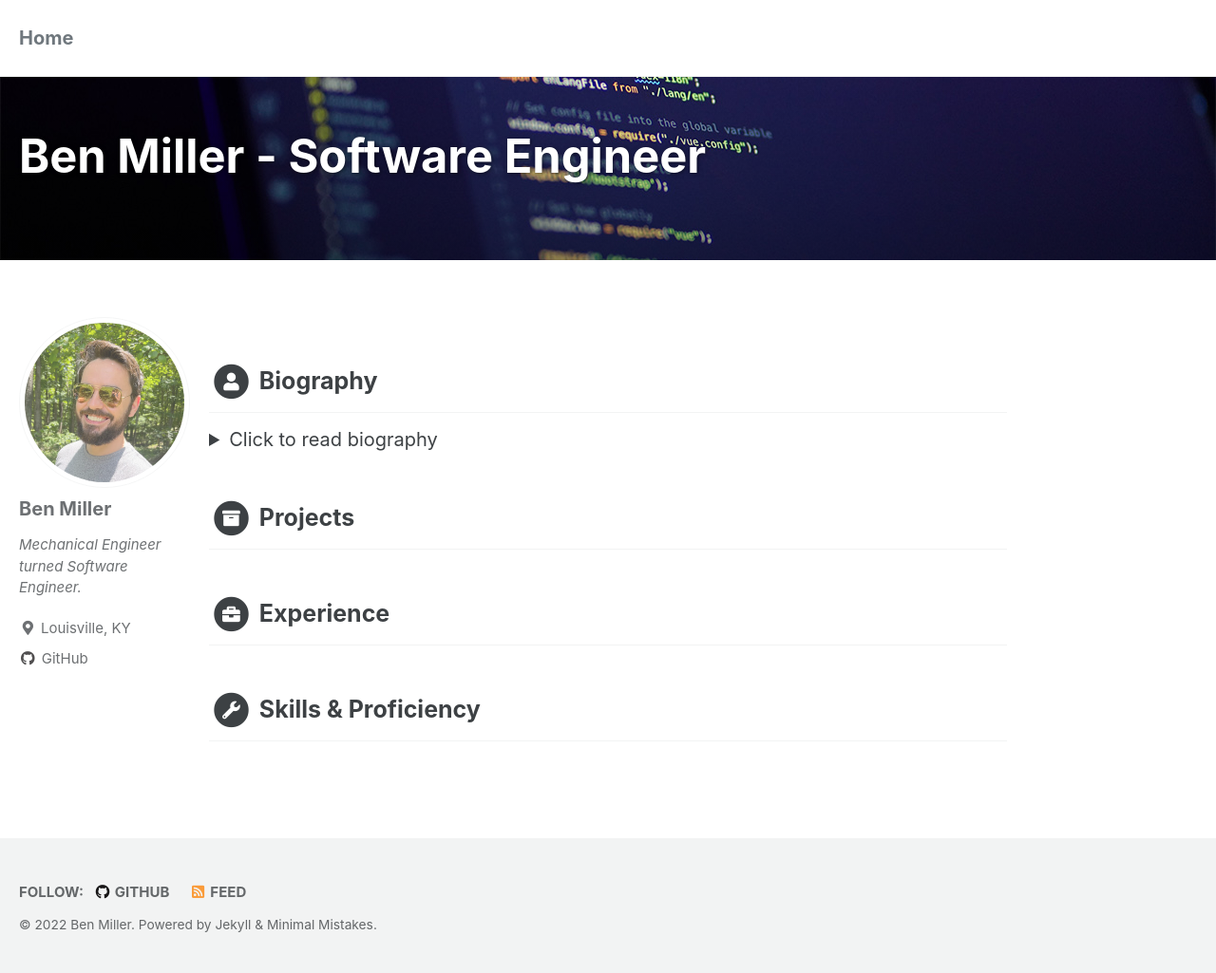
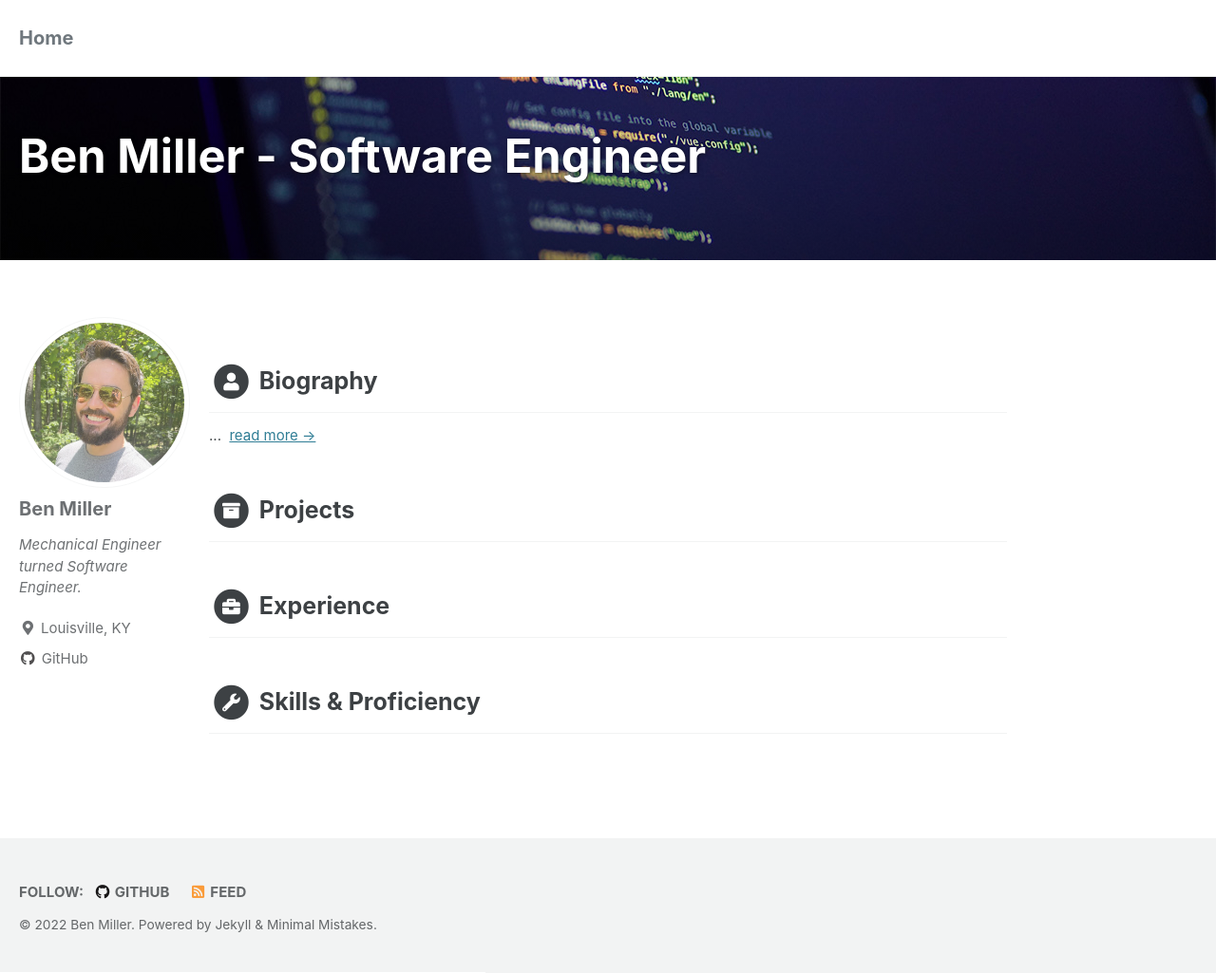
Before and after one commit to Ben-M-90/Ben-M-90.github.io, a Jekyll site: the page built from _pages/home.md, in a window 1280 px wide and 1025 px high. Shown: the whole window at 95% size. Built offline with Jekyll 4.4.1, drawn with Linux system fonts in a browser that asks for light colours; cached includes are drawn as plain includes.

Commit message:
Revert to expand tags for biography.

```diff
--- a/_pages/home.md
+++ b/_pages/home.md
@@ -16,14 +16,17 @@ header:
 Biography
 </h2>
 
-<details>
-	<summary>Click to read biography</summary>
-	Current Quality Engineer with a background in Mechanical Engineering in Automotive and Aerospace industries intending to make a career change to Software Engineering with a focus on back-end Python development.
+.
 
-	Experience working with pre-production product life (stress analysis to drive design changes to improve product performance, set-up of new manufacturing line) and post-production (analyzing defect data to capture quality issues and drive manufacturing changes to eliminate concerns).
+[expand]
 
-	Technology and computers have been a central focus of my life since I was little. I've seen computers grow from command-line operating systems to the complex systems we have today. I took an interest in web development when I was younger, self-teaching myself HTML, PHP, and SQL to make websites purely out of curiosity. This passion continued into adulthood by both tinkering with new technologies as they release, and by leveraging these skills in my Mechanical Engineering background to help accelerate my career. After some time in the Mechanical realm, I have realized it is time to turn my passion and hobby into a profession.
-</details>
+Current Quality Engineer with a background in Mechanical Engineering in Automotive and Aerospace industries intending to make a career change to Software Engineering with a focus on back-end Python development.
+
+Experience working with pre-production product life (stress analysis to drive design changes to improve product performance, set-up of new manufacturing line) and post-production (analyzing defect data to capture quality issues and drive manufacturing changes to eliminate concerns).
+
+Technology and computers have been a central focus of my life since I was little. I've seen computers grow from command-line operating systems to the complex systems we have today. I took an interest in web development when I was younger, self-teaching myself HTML, PHP, and SQL to make websites purely out of curiosity. This passion continued into adulthood by both tinkering with new technologies as they release, and by leveraging these skills in my Mechanical Engineering background to help accelerate my career. After some time in the Mechanical realm, I have realized it is time to turn my passion and hobby into a profession.
+
+[/expand]
 
 <h2>
 <span class="fa-stack fa-xs">
```
